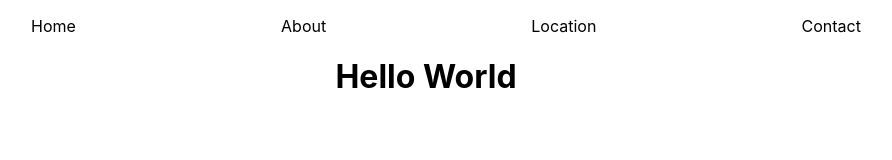
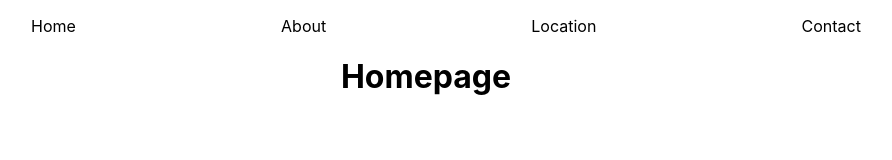
Before and after one commit to DarkPhoenixNinja92/PC-Repair-React, a React (Create React App) app: page / in a window 1280 px wide. Shown: the top 160 px of the page, without its empty margins (214-1106 px from the left). Built offline with nearby package versions, Linux system fonts and the light colour scheme.

Commit message:
Added page templates

```diff
--- a/src/App.js
+++ b/src/App.js
@@ -1,12 +1,13 @@
 import logo from './logo.svg';
 import './App.css';
 import Header from './Components/Header';
+import Homepage from './Pages/Homepage';
 
 function App() {
   return (
     <div className="App">
       <Header/>
-      <h1>Hello World</h1>
+      <Homepage/>
     </div>
   );
 }
--- /dev/null
+++ b/src/Pages/Homepage.js
@@ -0,0 +1,7 @@
+const Homepage = () => {
+    return(
+        <h1>Homepage</h1>
+    )
+}
+
+export default Homepage
```
Also changed, not shown: src/Pages/Aboutpage.js (added, +7 -0 lines), src/Pages/Contactpage.js (added, +7 -0 lines), src/Pages/Locationpage.js (added, +7 -0 lines).
